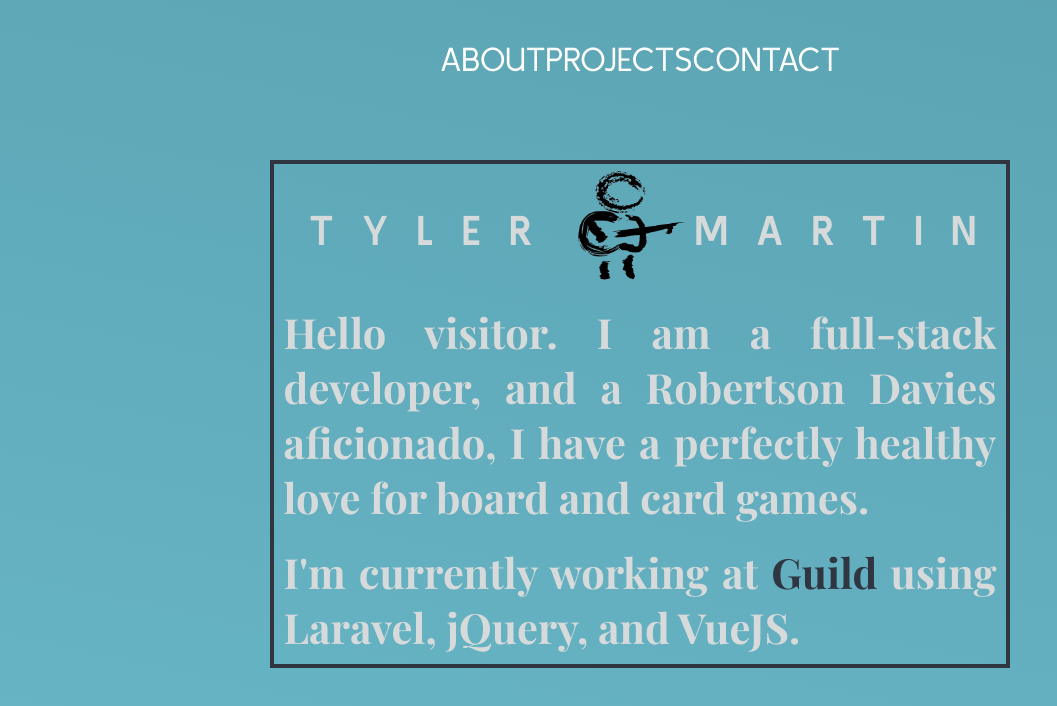
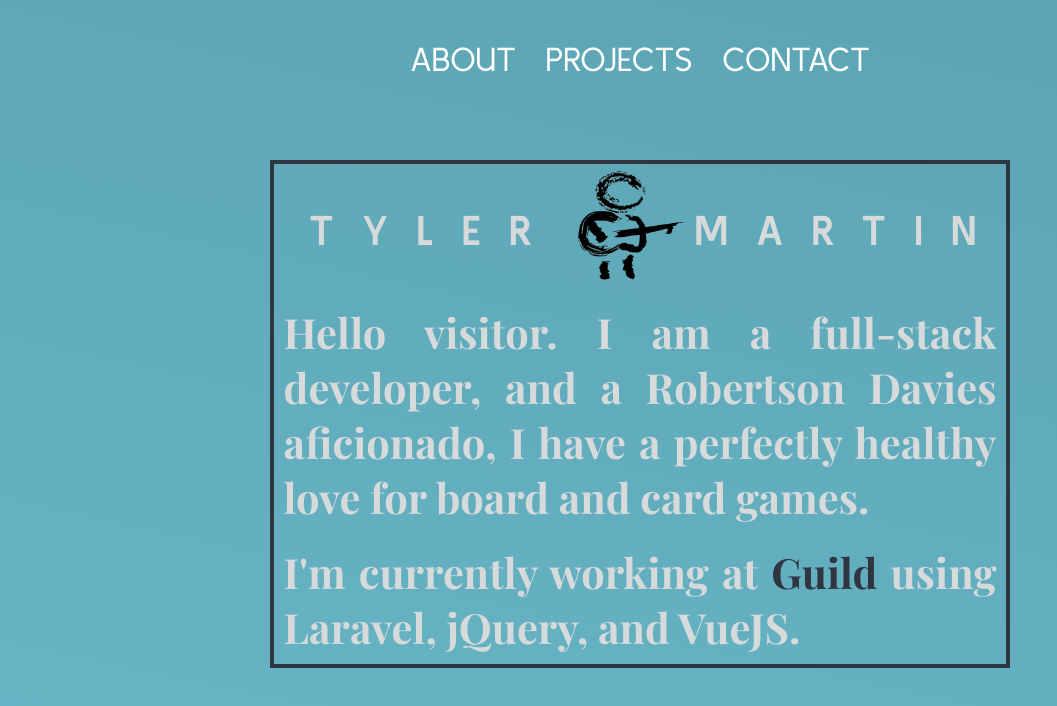
Before and after one commit to TYLER-JM/personal-homepage, a React (Create React App) app: page / in a window 1280 px wide. Shown: the top 706 px of the page, without its empty margins (0-1057 px from the left). Built offline with nearby package versions, Linux system fonts and the light colour scheme.

Commit message:
adjusts padding of navbar

```diff
--- a/src/styles/components/_navbar.scss
+++ b/src/styles/components/_navbar.scss
@@ -20,6 +20,7 @@
     text-transform: uppercase;
     position: relative;
     color: white;
+    padding: 0 calc(0.1rem + 1vw);
     letter-spacing: 0;
     cursor: pointer;
     &:hover,&:active {
```
